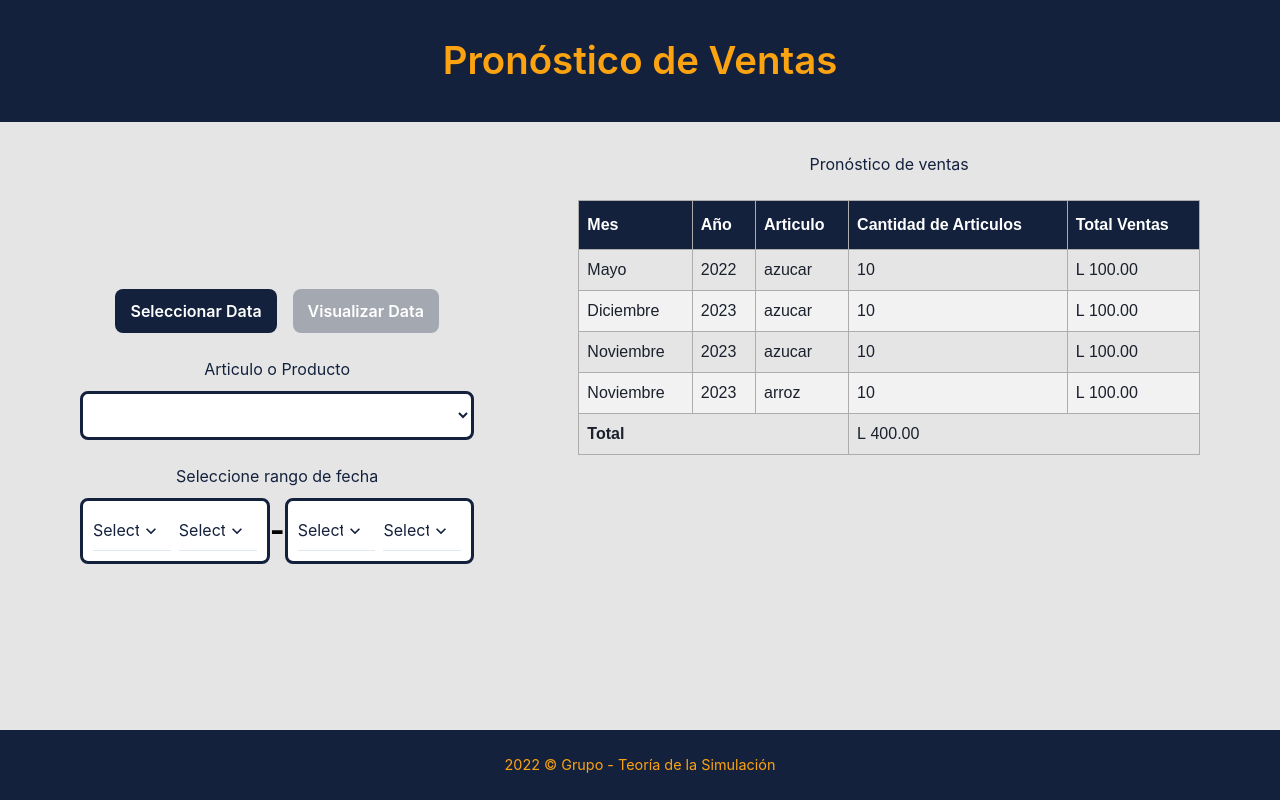
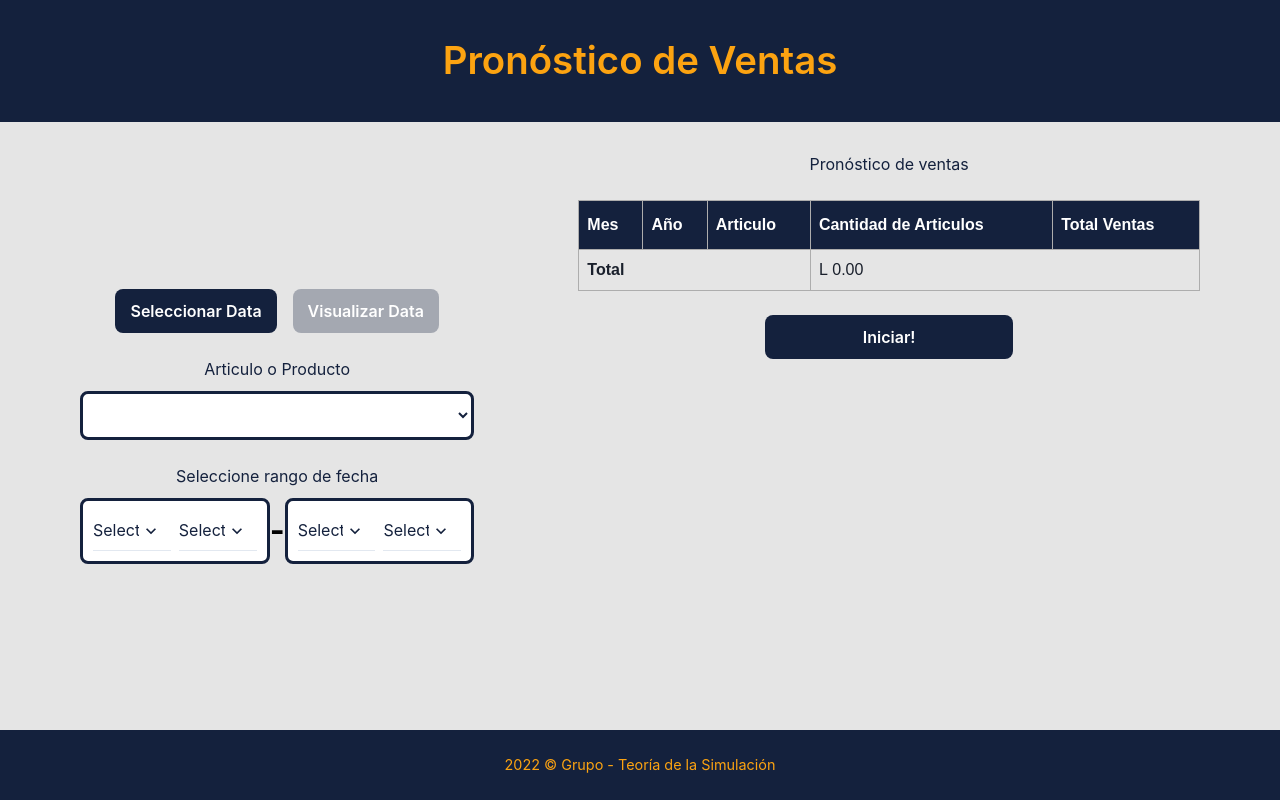
Before and after one commit to Henry-MM/simulador-clase-teoria, a React (Create React App) app: page /simulator in a window 1280 px wide. Built offline with nearby package versions, Linux system fonts and the light colour scheme.

Commit message:
create the simulation

```diff
--- a/src/Components/ControlSelectProduct/ControlSelectProduct.js
+++ b/src/Components/ControlSelectProduct/ControlSelectProduct.js
@@ -1,6 +1,6 @@
 import React, { useContext, useEffect, useState } from 'react'
 import { SimulatorInputContenxt } from '../../Contexts/Simulator';
-import { getProductListFromInputData, getProductListSelectFormat } from '../../Helpers/simulator';
+import { getProductListFromInputData, getProductListSelectFormat } from '../../Helpers/simulatorUI';
 
 const ControlSelectProduct = () => {
 
--- a/src/Components/RangeDateItem/RangeDateItem.js
+++ b/src/Components/RangeDateItem/RangeDateItem.js
@@ -1,6 +1,6 @@
 import { Select } from '@chakra-ui/react';
 import React, { useLayoutEffect, useState } from 'react'
-import { getMonthsSelectFormat, getMonthsSelectFormatFromCurrentDate, getYearsFromCurrent } from '../../Helpers/simulator';
+import { getMonthsSelectFormat, getMonthsSelectFormatFromCurrentDate, getYearsFromCurrent } from '../../Helpers/simulatorUI';
 import './RangeDateItem.css'
 
 const RangeDateItem = ({ type, date, onChangeDate }) => {
--- a/src/Components/SimulatorControls/SimulatorControls.css
+++ b/src/Components/SimulatorControls/SimulatorControls.css
@@ -0,0 +1,3 @@
+.content__controls {
+    flex: 1 1 350px;
+}
--- a/src/Components/SimulatorControls/SimulatorControls.js
+++ b/src/Components/SimulatorControls/SimulatorControls.js
@@ -2,6 +2,8 @@ import React from 'react'
 import ControlInputData from '../ControlInputData/ControlInputData'
 import ControlSelectDate from '../ControlSelectDate/ControlSelectDate'
 import ControlSelectProduct from '../ControlSelectProduct/ControlSelectProduct'
+
+import './SimulatorControls.css'
 
 const SimulatorControls = () => {
 
--- a/src/Components/SimulatorResult/SimulatorResult.css
+++ b/src/Components/SimulatorResult/SimulatorResult.css
@@ -0,0 +1,9 @@
+.content__table {
+    align-self: flex-start;
+    align-items: center;
+    flex: 5 0;
+}
+
+.content__table > button {
+    width: 40%
+}
--- a/src/Components/SimulatorResult/SimulatorResult.js
+++ b/src/Components/SimulatorResult/SimulatorResult.js
@@ -1,22 +1,67 @@
-import React from 'react'
+import React, { useContext } from 'react'
+import { SimulatorInputContenxt, SimulatorOutputContenxt } from '../../Contexts/Simulator';
+import { startSimulation } from '../../Helpers/simulation';
+import Button from '../Button/Button';
 import SimulatorTable from '../SimulatorTable/SimulatorTable'
 
+import './SimulatorResult.css'
+
 const simulationResult = [
-	{ id: "s-1", month: "Mayo", year: 2022, product: "azucar", quantity: 10, totalSell: 100 },
-	{ id: "s-2", month: "Diciembre", year: 2023, product: "azucar", quantity: 10, totalSell: 100 },
-	{ id: "s-3", month: "Noviembre", year: 2023, product: "azucar", quantity: 10, totalSell: 100 },
-	{ id: "s-4", month: "Noviembre", year: 2023, product: "arroz", quantity: 10, totalSell: 100 },
+    { id: "s-1", month: "Mayo", year: 2022, product: "azucar", quantity: 10, totalSell: 100 },
+    { id: "s-2", month: "Diciembre", year: 2023, product: "azucar", quantity: 10, totalSell: 100 },
+    { id: "s-3", month: "Noviembre", year: 2023, product: "azucar", quantity: 10, totalSell: 100 },
+    { id: "s-4", month: "Noviembre", year: 2023, product: "arroz", quantity: 10, totalSell: 100 },
 ];
 
+const formatResult = function (result) {
+
+    const formatted = result.map(yearResult => {
+
+        return Object.entries(yearResult.data).map(([month, data], i) => {
+            return {
+                id: "s-" + i,
+                month: month,
+                year: yearResult.año,
+                product: yearResult.producto,
+                quantity: data.cantidad,
+                totalSell: data.ventas
+            }
+        })
+    })
+
+    return formatted;
+}
+
 const SimulatorResult = () => {
+
+    const [inputData, dispatchSimulatorInput] = useContext(SimulatorInputContenxt);
+    const [outputData, dispatchSimulatorOutput] = useContext(SimulatorOutputContenxt);
+
+    const handleOnClick = () => {
+
+        const predictionResult = startSimulation(inputData);
+        const resultformat = formatResult(predictionResult);
+
+        console.log("MIRAA", resultformat);
+
+        dispatchSimulatorOutput({
+            type: "simulateResult",
+            data: {
+                result: resultformat.flat()
+            }
+        })
+    }
+
     return (
         <div className="Simulator__column_content content__table">
-            <div>
-                <h1>Pronóstico de ventas</h1>
-            </div>
-            <div>
-                <SimulatorTable simulationResult={simulationResult} />
-            </div>
+            <h1>Pronóstico de ventas</h1>
+            <SimulatorTable simulation={outputData[outputData.length - 1] || []} />
+            <Button
+                className="blue_btn"
+                onClick={handleOnClick}
+            >
+                Iniciar!
+            </Button>
         </div>
     )
 }
--- a/src/Components/SimulatorTable/SimulatorTable.js
+++ b/src/Components/SimulatorTable/SimulatorTable.js
@@ -15,7 +15,7 @@ const getTotal = (result) => {
     return getCurrencyFormat(total ?? 0);
 }
 
-const SimulatorTable = ({ simulationResult }) => {
+const SimulatorTable = ({ simulation }) => {
 
     return (
         <Table>
@@ -29,7 +29,7 @@ const SimulatorTable = ({ simulationResult }) => {
                 </tr>
             </thead>
             <tbody>
-                {simulationResult.map(({ id, month, year, product, quantity, totalSell }) => (
+                {simulation?.result?.map(({ id, month, year, product, quantity, totalSell }) => (
                     <tr key={id}>
                         <td>{month}</td>
                         <td>{year}</td>
@@ -42,7 +42,7 @@ const SimulatorTable = ({ simulationResult }) => {
             <tfoot>
                 <tr>
                     <td colSpan="3"><strong>Total</strong></td>
-                    <td colSpan="2">{getTotal(simulationResult)}</td>
+                    <td colSpan="2">{getTotal(simulation?.result || 0)}</td>
                 </tr>
             </tfoot>
         </Table>
--- /dev/null
+++ b/src/Helpers/simulation.js
@@ -0,0 +1,237 @@
+const months = ["Enero", "Febrero", "Marzo", "Abril", "Mayo", "Junio", "Julio", "Agosto", "Septiembre", "Octubre", "Noviembre", "Diciembre"];
+
+const getQuantities = function (productsData, productName) {
+
+    const quantities = productsData.reduce((data, currentProduct) => {
+
+        if (currentProduct.nombre == productName) {
+            data.push(currentProduct.cantidad);
+        }
+
+        return data;
+
+    }, []);
+
+    return quantities;
+}
+
+const getMinByMonth = function (productsData, productName) {
+
+    const quantities = getQuantities(productsData, productName);
+    const min = quantities.sort((a, b) => a - b)[0];
+
+    return min;
+}
+
+const getMaxByMonth = function (productsData, productName) {
+
+    const quantities = getQuantities(productsData, productName);
+    const max = quantities.sort((a, b) => b - a)[0];
+
+    return max;
+}
+
+const getAllMonthsMinMaxByProduct = function (data, productName) {
+
+    const minsMaxs = data.reduce((minsMaxs, yearData) => {
+
+        yearData.meses.forEach(month => {
+
+            const monthName = month.nombre;
+            const thisMonthProducts = month.productos;
+
+            if (!(minsMaxs?.[monthName])) {
+
+                minsMaxs[monthName] = {
+                    min: getMinByMonth(thisMonthProducts, productName),
+                    max: getMaxByMonth(thisMonthProducts, productName)
+                }
+
+                return;
+
+            }
+
+            const currentMin = minsMaxs[monthName].min;
+            const currentMax = minsMaxs[monthName].max;
+
+            const thisMonthMin = getMinByMonth(thisMonthProducts, productName)
+            const thisMonthMax = getMaxByMonth(thisMonthProducts, productName)
+
+            if (thisMonthMin < currentMin) {
+                minsMaxs[monthName].min = thisMonthMin;
+            }
+
+            if (thisMonthMax > currentMax) {
+                minsMaxs[monthName].max = thisMonthMax;
+            }
+
+        });
+
+        return minsMaxs;
+
+    }, {});
+
+    return minsMaxs;
+}
+
+const getMonthsInRange = function (start, end) {
+
+    const { month: startMonth, year: startYear } = start;
+    const { month: endMonth, year: endYear } = end;
+
+    const rangeByYear = [];
+
+
+
+}
+
+const getRandomNmber = function (min, max) {
+    console.log(min, max)
+    const randomNumber = Math.random() * (max - min) + min;
+    return Math.round(randomNumber);
+}
+
+const getQuantityAverage = function (interval) {
+
+    const { min, max } = interval;
+
+    const random1 = getRandomNmber(min, max);
+    const random2 = getRandomNmber(min, max);
+    const random3 = getRandomNmber(min, max);
+    const random4 = getRandomNmber(min, max);
+    const random5 = getRandomNmber(min, max);
+
+    const randomArray = [random1, random2, random3, random4, random5];
+
+    const average = randomArray.reduce((sum, number) => sum += number, 0) / randomArray.length;
+
+    return Math.round(average);
+}
+
+const getAmountOfYears = function (dates) {
+
+    const { month: startMonth, year: startYear } = dates.start;
+    const { month: endMonth, year: endYear } = dates.end;
+
+    return endYear - startYear;
+}
+
+const makePredictionFullYear = function (intervalsByMonths, productPrice = 0) {
+
+    const prediction = months.reduce((data, currentMonth) => {
+
+        if (intervalsByMonths[currentMonth]) {
+            const quantity = getQuantityAverage(intervalsByMonths[currentMonth])
+            data[currentMonth] = {
+                cantidad: quantity,
+                ventas: quantity * productPrice
+            }
+
+        } else {
+            data[currentMonth] = {
+                cantidad: 0,
+                ventas: 0
+            }
+        }
+
+        return data;
+
+    }, {});
+
+    return prediction;
+}
+
+const getProductLastPrice = function (data, productName) {
+
+    const lastYearMonths = data[data.length - 1].meses;
+    const productsLasthoMnth = lastYearMonths[lastYearMonths.length - 1].productos;
+
+    const productInfo = productsLasthoMnth.find(product => product.nombre == productName);
+
+    if (productInfo) {
+        return productInfo.precio;
+    }
+
+    return 0;
+}
+
+const startSimulation = function (inputData) {
+
+    const { inputFile, dates, products } = inputData;
+
+    console.log("simulation");
+    const baseData = inputFile.data;
+    const intervalAllMonthsByProduct = getAllMonthsMinMaxByProduct(baseData, products.selectedProduct);
+    const price = getProductLastPrice(baseData, products.selectedProduct)
+    const amuntOfYears = getAmountOfYears(dates);
+
+    const predictions = [];
+    let startYear = dates.start.year;
+    let endYear = dates.end.year;
+
+    const currentYear = new Date().getFullYear();
+
+    for (let index = 0; index <= amuntOfYears; index++) {
+
+        predictions.push({
+            "año": startYear,
+            "producto": products.selectedProduct,
+            data: makePredictionFullYear(intervalAllMonthsByProduct, price)
+        });
+
+        if (startYear == currentYear) {
+
+            const dataObj = predictions[predictions.length - 1].data;
+            const startMonthIndex = months.indexOf(dates.start.month);
+
+            Object.keys(dataObj).forEach(month => {
+                const monthIdx = months.indexOf(month);
+                if (monthIdx < startMonthIndex) {
+                    delete dataObj[month];
+                }
+            })
+        }
+
+        if (endYear == predictions[predictions.length - 1]["año"]) {
+
+            const dataObj = predictions[predictions.length - 1].data;
+            const endMonthIndex = months.indexOf(dates.end.month);
+
+            Object.keys(dataObj).forEach(month => {
+                const monthIdx = months.indexOf(month);
+                if (monthIdx > endMonthIndex) {
+                    delete dataObj[month];
+                }
+            })
+        }
+
+        startYear++;
+    }
+
+
+
+    /*
+        1.obtener el min y max de los meses dentro del rango
+        tomando en cuenta todos los anios anteriores
+
+        esto nos dara un intervalo
+    */
+
+    /*
+        2. generar 5 numeros aleatorios que se encuentren dentro del min y max
+    */
+
+    /*
+        3. sumar los 5 valores y dividir entre 5 (promedio)
+    */
+
+    /*
+        4. Mostrar en tabla
+    */
+
+    return predictions;
+}
+
+export {
+    startSimulation
+}
--- a/src/Helpers/simulator.js
+++ b/src/Helpers/simulatorUI.js
@@ -40,6 +40,11 @@ const getProductListFromInputData = (inputData) => {
         return products;
 
     }, []);
+
+    products.unshift({
+        id: "default",
+        nombre: "Elige uno de tus productos"
+    });
 
     return products;
 }
--- a/src/Pages/Simulator/Simulator.js
+++ b/src/Pages/Simulator/Simulator.js
@@ -1,4 +1,4 @@
-import React, { useReducer } from "react";
+import React from "react";
 
 import Content from "../../Components/Content/Content";
 import Footer from "../../Components/Footer/Footer";
```
Also changed, not shown: src/Reducers/Simulator.js (+11 -12 lines).
